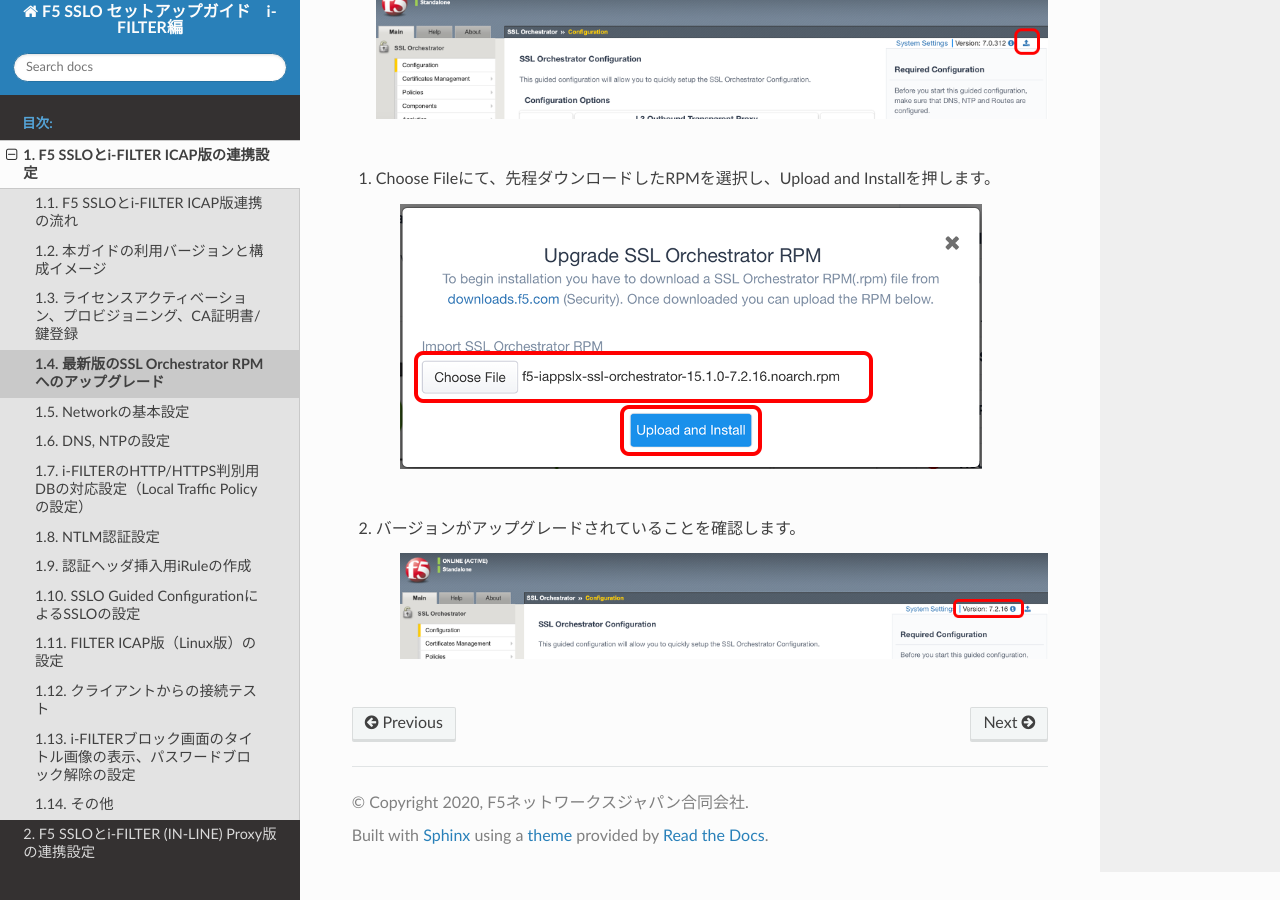
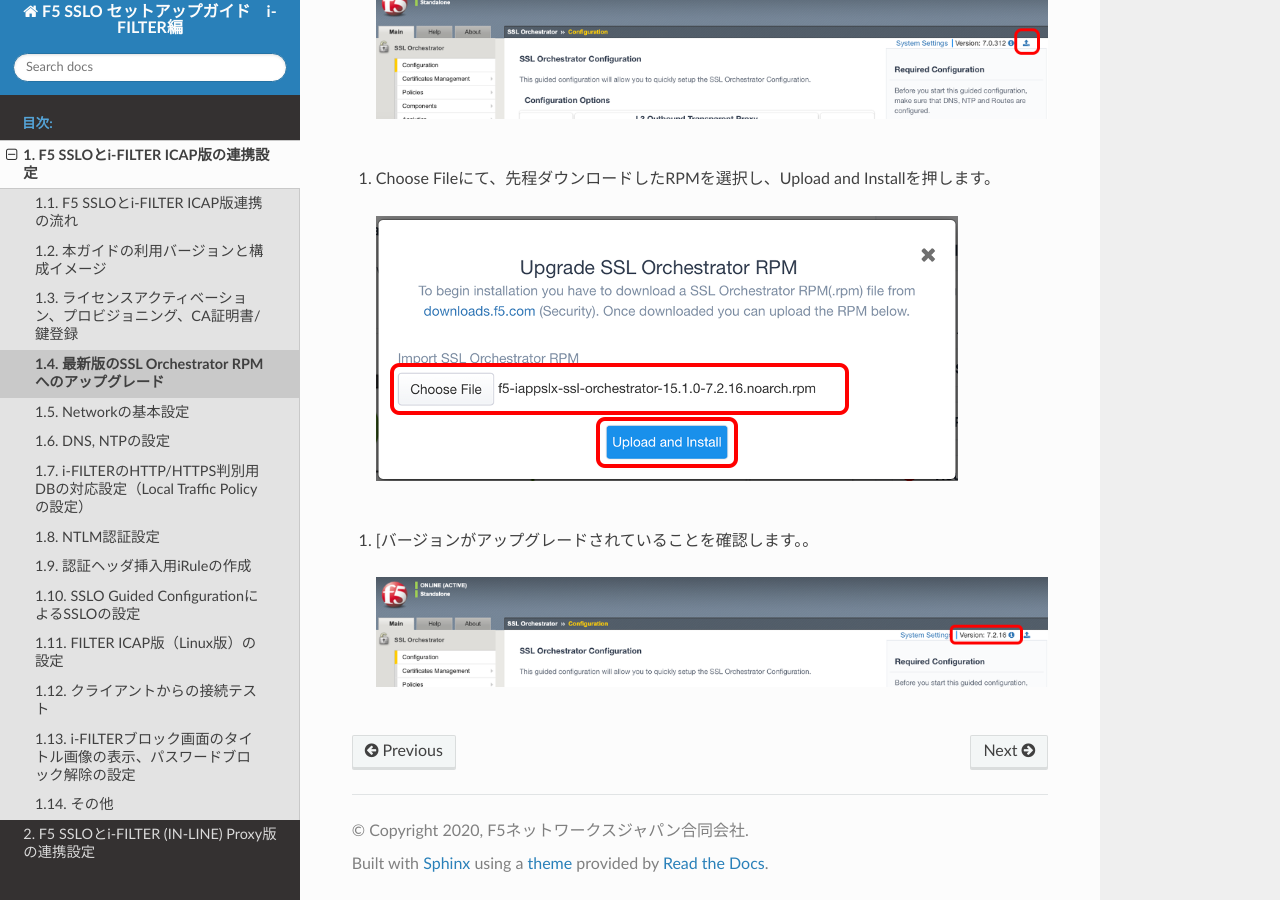
Before and after one commit to BeF5/f5j-sslo-iswf, a Sphinx documentation site: the page built from docs/content1/module04/module04.rst, in a window 1280 px wide and 900 px high, scrolled down 984 px. Built offline with Sphinx 7.4.7 and the Read the Docs theme 2.0.0, drawn with Linux system fonts in a browser that asks for light colours.

Commit message:
no message

```diff
--- a/docs/content1/module04/module04.rst
+++ b/docs/content1/module04/module04.rst
@@ -9,11 +9,11 @@
 
     .. image:: images/mod4-2.png
     |
-#. Choose Fileにて、先程ダウンロードしたRPMを選択し、Upload and Installを押します。
+#. 	Choose Fileにて、先程ダウンロードしたRPMを選択し、Upload and Installを押します。
 
     .. image:: images/mod4-3.png
     |
-#. バージョンがアップグレードされていることを確認します。
+#. 	[バージョンがアップグレードされていることを確認します。。
 
     .. image:: images/mod4-4.png
     |
```
